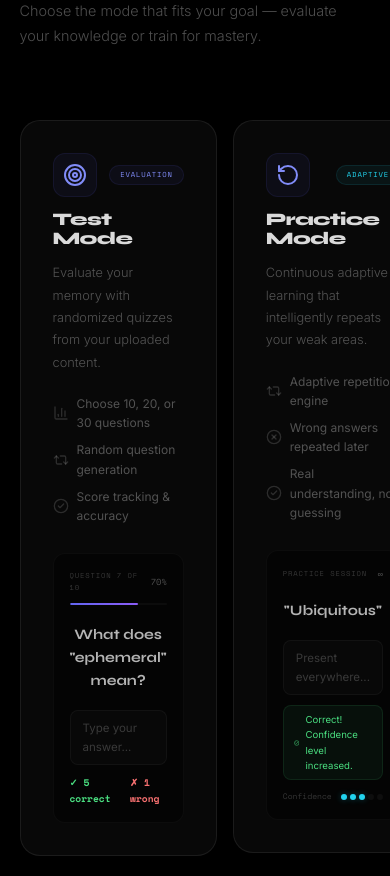
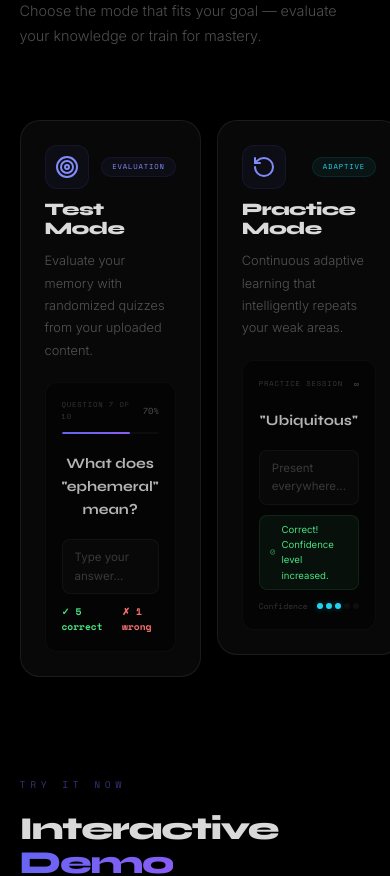
Before and after one commit to Dhruval2611/Memorix, a React (Vite) app: page / in a window 390 px wide. Shown: the part 1548-2424 px from the top of the page. Built offline with nearby package versions, Linux system fonts and the light colour scheme; no server answers.

Commit message:
Simplify practice modes on tablet and mobile

```diff
--- a/src/components/sections/PracticeModes.css
+++ b/src/components/sections/PracticeModes.css
@@ -61,6 +61,16 @@
 .dot { width: 6px; height: 6px; border-radius: 50%; background: rgba(255,255,255,0.04); }
 .dot.filled { background: var(--cyan); box-shadow: 0 0 6px rgba(34,211,238,0.3); }
 
+@media (max-width: 1024px) {
+  .mode-features {
+    display: none;
+  }
+  .mode-card .glow-card-content {
+    padding: 24px;
+    gap: 12px;
+  }
+}
+
 @media (max-width: 750px) {
   .modes-grid {
     display: flex;
```
